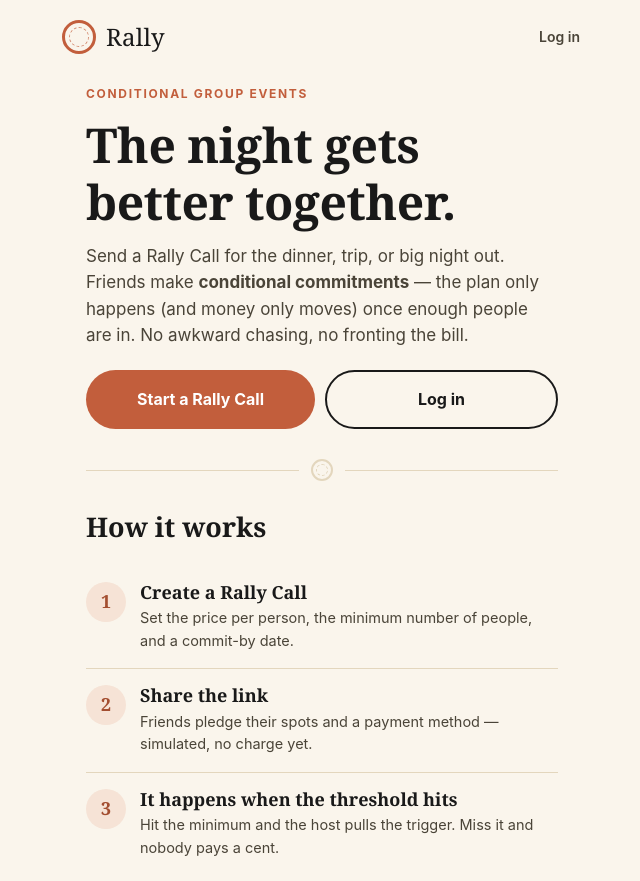
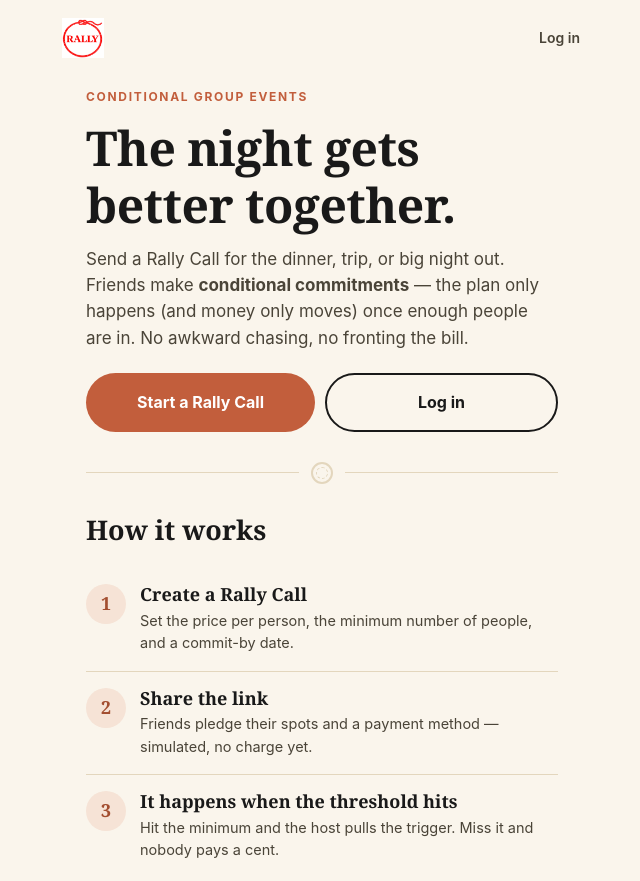
Before and after one commit to ftmoore17/rally-live, a website: page public/index.html in a window 1280 px wide. Shown: the top 881 px of the page, without its empty margins (318-958 px from the left). Drawn offline with Linux system fonts and the light colour scheme.

Commit message:
Rally: use real rope-circle logo in header + favicon on all pages

```diff
--- a/public/index.html
+++ b/public/index.html
@@ -5,13 +5,13 @@
   <meta name="viewport" content="width=device-width, initial-scale=1.0">
   <title>Rally — The night gets better together</title>
   <meta name="description" content="Rally: threshold-based group event funding. Commit only when the crowd shows up.">
+  <link rel="icon" href="/logo.jpg">
   <link rel="stylesheet" href="/styles.css">
 </head>
 <body>
   <header class="top">
     <a class="brand" href="/" aria-label="Rally home">
-      <span class="logo-ring" aria-hidden="true"></span>
-      <span class="brand-name">Rally</span>
+      <img class="brand-logo" src="/logo.jpg" alt="Rally">
     </a>
     <a class="top-link" href="/login.html">Log in</a>
   </header>
--- a/public/styles.css
+++ b/public/styles.css
@@ -87,6 +87,11 @@ header.top {
   font-family: var(--serif);
   font-size: 24px;
   letter-spacing: 0.01em;
+}
+.brand-logo {
+  height: 40px;
+  width: auto;
+  display: block;
 }
 
 /* Rope-circle divider */
```
Also changed, not shown: public/builder.html (+2 -2 lines), public/dashboard.html (+2 -2 lines), public/host-event.html (+2 -2 lines), public/invite.html (+2 -2 lines), public/login.html (+2 -2 lines), public/logo.jpg (added), 2 other files.
